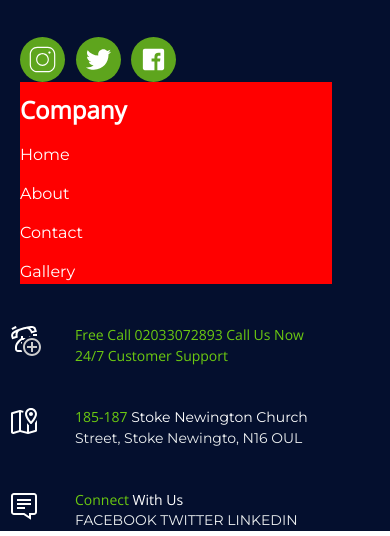
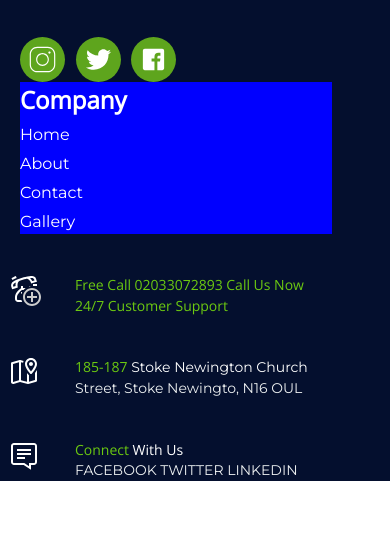
Before and after one commit to skarzcode/RPJ-Landing-Page, a plain HTML site: page index.html in a window 390 px wide. Shown: the part 4961-5497 px from the top of the page. After the commit the page ends 5447 px from the top, so only its background shows below. Drawn offline with nearby package versions, Linux system fonts and the light colour scheme.

Commit message:
footer margin change

```diff
--- a/stylesheet.css
+++ b/stylesheet.css
@@ -978,15 +978,21 @@ align-items: flex-start;
    display: block;
    margin-left: 20px;
    margin-right:0px;
-   background-color: red;
+   background-color:blue;
 
 }
 .footer-nav h2{
-   margin:10px 0px;
+   margin:0px 0px;
 }
 
 .footer-nav ul{
     margin-top: 0px;
 }
 
+
+.footer-nav li{
+    margin-top:5px;
 }
+
+
+}
```
